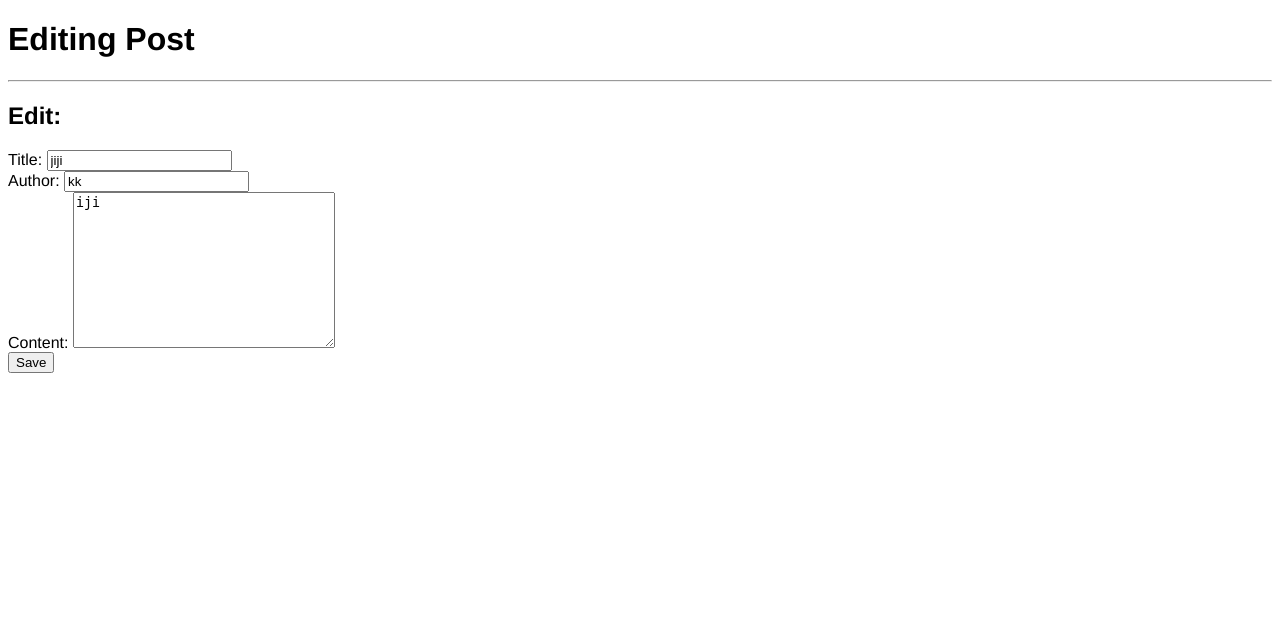
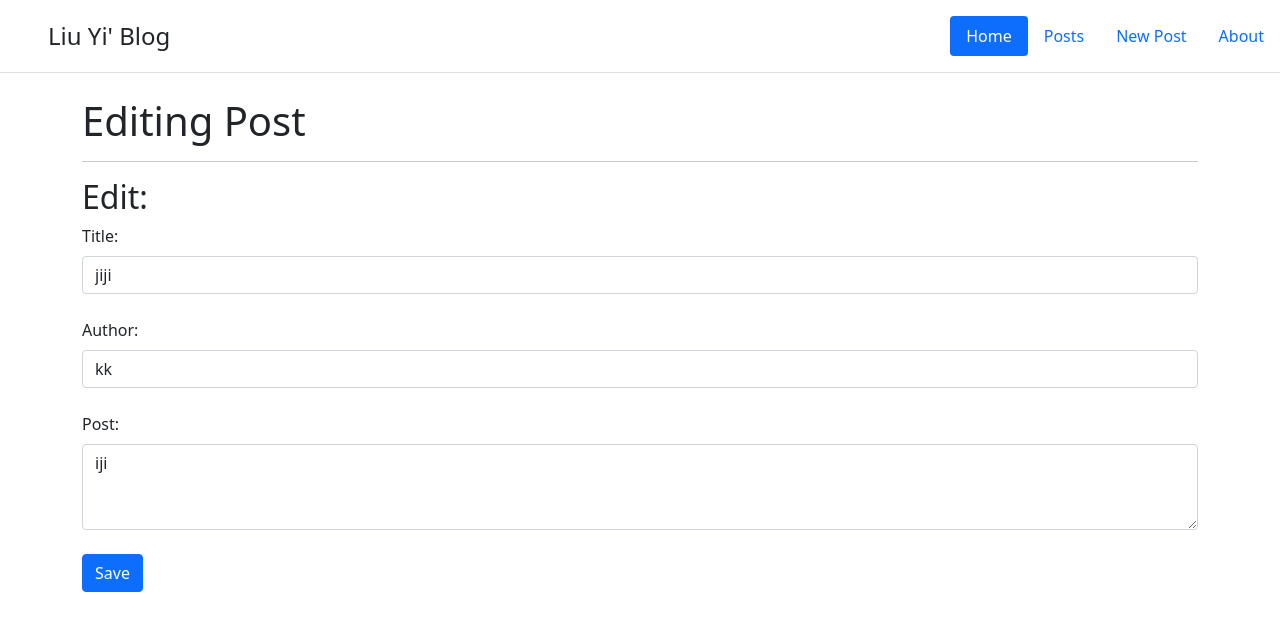
Before and after one commit to lilugirl/flask_demo, a Flask app: page /posts/edit/1 in a window 1280 px wide. Shown: the top 631 px of the page. Run offline with Flask 2, Linux system fonts and the light colour scheme; data comes from the database, SQL or seed files in the repository; both versions use the stored data as it was after the commit.

Commit message:
增加bootstrap样式 调整页面

```diff
--- a/app.py
+++ b/app.py
@@ -62,6 +62,21 @@ def edit(id):
         return render_template('edit.html', post=post)
 
 
+@app.route('/posts/new', methods=['GET', 'POST'])
+def new_post():
+    if request.method == 'POST':
+        post_title = request.form['title']
+        post_author = request.form['author']
+        post_content = request.form['content']
+        new_post = BlogPost(
+            title=post_title, author=post_author, content=post_content)
+        db.session.add(new_post)
+        db.session.commit()
+        return redirect('/posts')
+    else:
+        return render_template('new_post.html')
+
+
 @app.route('/home/users/<string:name>/posts/<int:id>')
 def hello(name, id):
     return "Hello, " + name + ",your id is "+str(id)
--- a/templates/base.html
+++ b/templates/base.html
@@ -4,10 +4,29 @@
     <meta charset="UTF-8">
     <meta http-equiv="X-UA-Compatible" content="IE=edge">
     <meta name="viewport" content="width=device-width, initial-scale=1.0">
-    <link rel="stylesheet" href="{{ url_for('static',filename='css/main.css')}}">
+    <link href="https://cdn.jsdelivr.net/npm/bootstrap@5.1.3/dist/css/bootstrap.min.css" rel="stylesheet" integrity="sha384-1BmE4kWBq78iYhFldvKuhfTAU6auU8tT94WrHftjDbrCEXSU1oBoqyl2QvZ6jIW3" crossorigin="anonymous">
     {% block head %}  {% endblock %}
 </head>
 <body>
-    {% block body %} {% endblock %}
+    <header class="d-flex flex-wrap justify-content-center py-3 mb-4 border-bottom">
+        <a href="/" class="d-flex align-items-center mb-3 mb-md-0 me-md-auto text-dark text-decoration-none">
+          <svg class="bi me-2" width="40" height="32"><use xlink:href="#bootstrap"/></svg>
+          <span class="fs-4">Liu Yi' Blog</span>
+        </a>
+
+        <ul class="nav nav-pills">
+          <li class="nav-item"><a href="/" class="nav-link active" aria-current="page">Home</a></li>
+          <li class="nav-item"><a href="/posts" class="nav-link">Posts</a></li>
+          <li class="nav-item"><a href="/posts/new" class="nav-link">New Post</a></li>
+          <li class="nav-item"><a href="/about" class="nav-link">About</a></li>
+        </ul>
+      </header>
+
+    <div class="container">
+
+        {% block body %} {% endblock %}
+    </div>
+
+    <script src="https://cdn.jsdelivr.net/npm/bootstrap@5.1.3/dist/js/bootstrap.bundle.min.js" integrity="sha384-ka7Sk0Gln4gmtz2MlQnikT1wXgYsOg+OMhuP+IlRH9sENBO0LRn5q+8nbTov4+1p" crossorigin="anonymous"></script>
 </body>
 </html>
--- a/templates/edit.html
+++ b/templates/edit.html
@@ -9,12 +9,15 @@
 <hr>
 <h2>Edit:</h2>
 <form action="/posts/edit/{{post.id}}" method='POST'>
-   Title: <input type="text" name="title" id="title" value="{{post.title}}">
-   <br>
-   Author: <input type="text" name="author" id="author" value="{{post.author}}">
-   <br>
-   Content: <textarea name="content" id="content" cols="30" rows="10" >{{post.content}}</textarea>
-   <br>
-   <input type="submit" value="Save">
+    <label for="title" class="form-label">Title: </label>
+    <input type='text' name='title' id='title' class="form-control" placeholder="Enter Title" value="{{post.title}}">
+    <br>
+    <label for="author" class="form-label">Author: </label>
+    <input type='text' name='author' id='author' class="form-control" placeholder="Enter Author" value="{{post.author}}">
+    <br>
+    <label for="content" class="form-label">Post: </label>
+    <textarea name='content' id='content' rows="3" class="form-control" placeholder="Enter Content">{{post.content}}</textarea>
+    <br/>
+   <input type="submit" value="Save" class="btn btn-primary">
 </form>
 {% endblock%}
```
Also changed, not shown: templates/index.html (+14 -1 lines), templates/new_post.html (added, +24 -0 lines), templates/posts.html (+11 -16 lines), posts.db.
